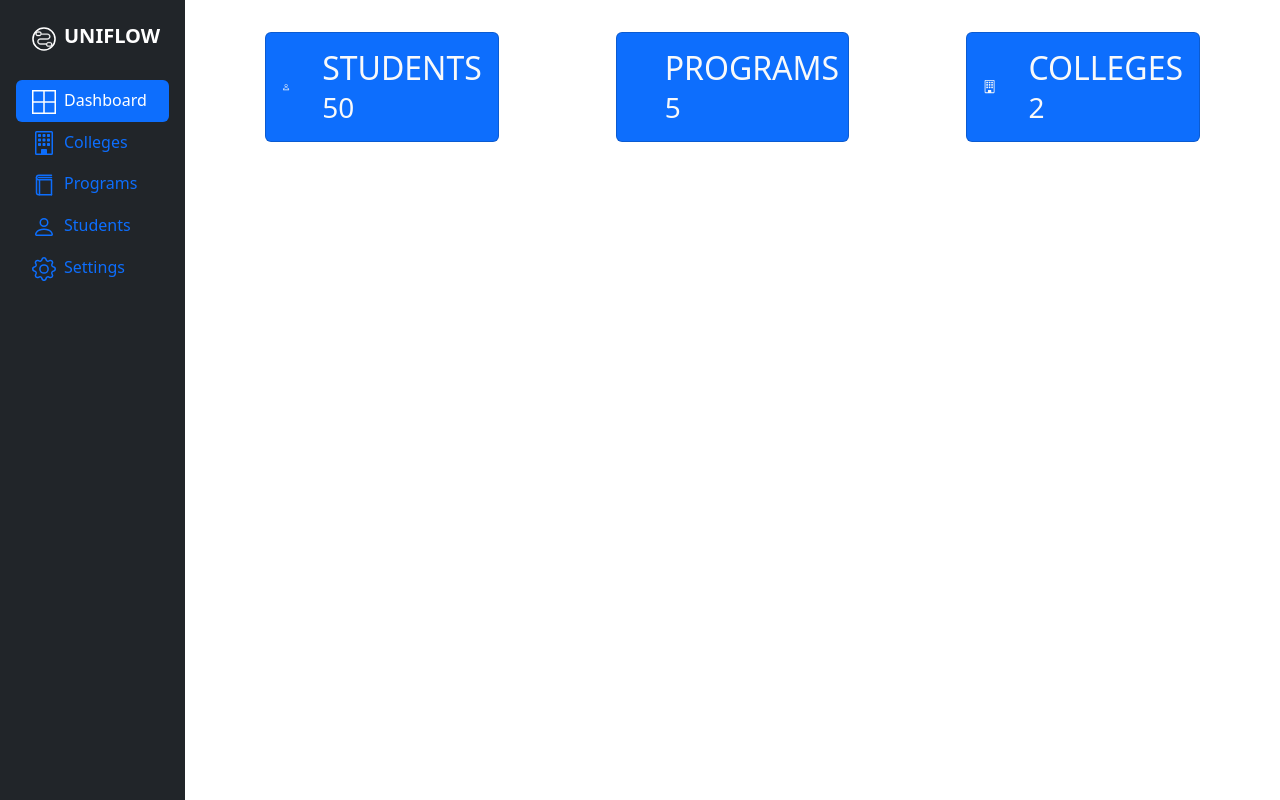
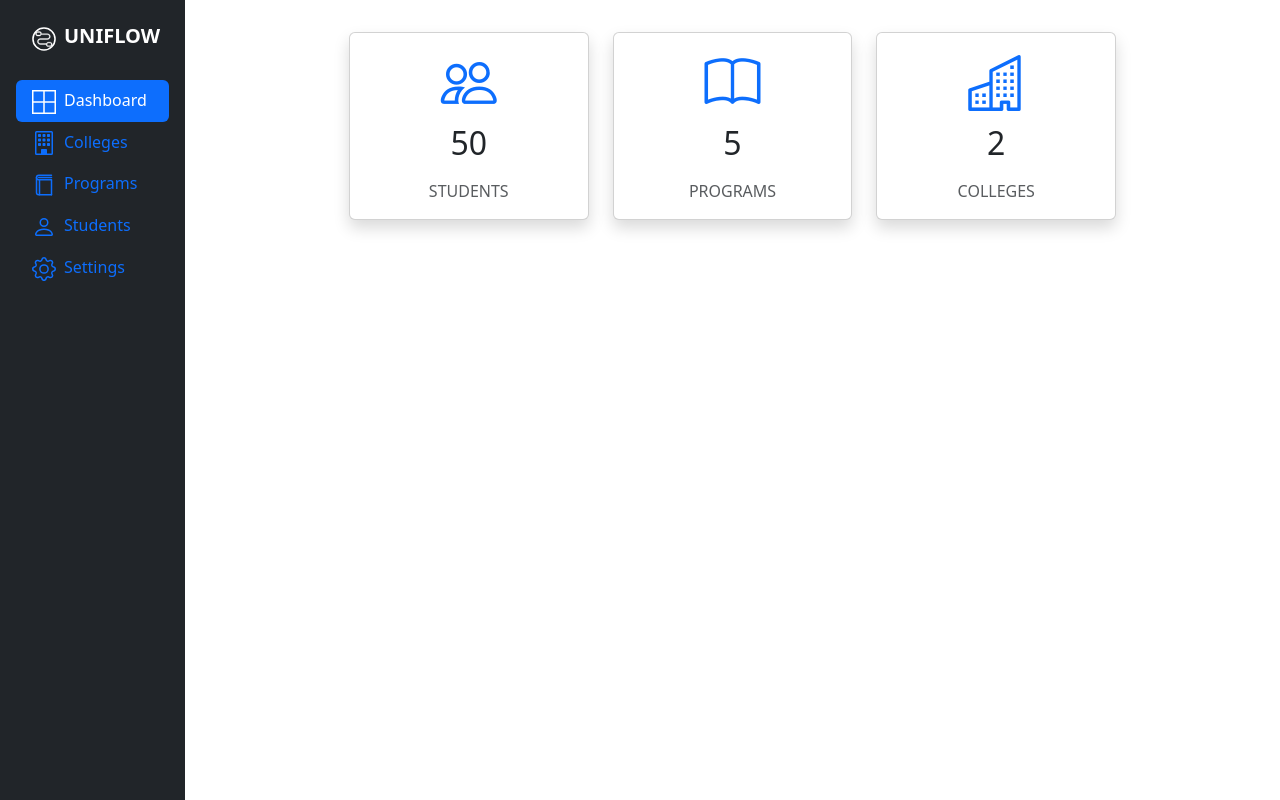
Before and after one commit to KnightmareLeon/simple-student-information-system-webapp, a Flask app: page / in a window 1280 px wide. Run offline with Flask 3, Linux system fonts and the light colour scheme; some libraries are stand-ins or nearby versions.

Commit message:
style(dashboard): change dashboard card style

```diff
--- a/src/views/static/style.css
+++ b/src/views/static/style.css
@@ -77,26 +77,22 @@ tr button{
 tr:hover button{
     visibility: visible;
 }
- .ico-card{
-    position:absolute;
-    top: 0;
-    left:0;
-    bottom:0;
-    right: 0;
-    width: 100%;
-    height: 100%;
-    overflow: hidden;
-  }
-  i{
-    position: relative;
-    right: -50%;
-    top:60%;
-    font-size: 12rem;
-    line-height: 0;
-    opacity: .2;
-    color:rgba(255,255,255,1);
-    z-index: 0;
-   }
+.card {
+    transition: all 0.3s ease;
+}
+
+.card:hover {
+    transform: translateY(-5px);
+    box-shadow: 0 10px 20px rgba(0, 0, 0, .12), 0 4px 8px rgba(0, 0, 0, .06);
+}
+
+.card-body .display-4 {
+    transition: all 0.3s ease;
+}
+
+.card:hover .card-body .display-4 {
+    transform: scale(1.1);
+}
 @keyframes fadeInActive {
     from {
         color: var(--bs-nav-link-color);
--- a/src/views/templates/base.html
+++ b/src/views/templates/base.html
@@ -11,6 +11,8 @@
     <!-- DataTables + Bootstrap 5 CSS -->
     <link rel="stylesheet" href="https://cdnjs.cloudflare.com/ajax/libs/twitter-bootstrap/5.3.3/css/bootstrap.min.css">
     <link rel="stylesheet" href="https://cdn.datatables.net/2.3.4/css/dataTables.bootstrap5.css">
+    <!-- Bootstrap Icons -->
+    <link rel="stylesheet" href="https://cdn.jsdelivr.net/npm/bootstrap-icons@1.13.1/font/bootstrap-icons.min.css">
     <!-- Custom Stylesheet-->
     <link rel="stylesheet" href="{{ url_for('static', filename='style.css') }}">
 </head>
--- a/src/views/templates/dashboard/index.html
+++ b/src/views/templates/dashboard/index.html
@@ -3,9 +3,9 @@
 {% block title %}Uniflow Dashboard{% endblock %}
 
 {% block content %}
-<div class="d-flex px-5 align-items-center flex-nowrap justify-content-between">
-
+<div class="row row-cols-1 row-cols-md-4 g-4 d-flex justify-content-center">
     {% include "dashboard/partials/_student_card.html" %}
     {% include "dashboard/partials/_program_card.html" %}
     {% include "dashboard/partials/_college_card.html" %}
+</div>
 {% endblock %}
--- a/src/views/templates/dashboard/partials/_base_dashboard_card.html
+++ b/src/views/templates/dashboard/partials/_base_dashboard_card.html
@@ -1,11 +1,13 @@
-<div class="card w-25 bg-primary text-light">
-    <div class="d-flex align-items-center">
-        {% block cardicon %}
+<div class="col">
+    <div class="card h-100 text-center shadow">
+        <div class="card-body">
+            <div class="display-4 text-primary mb-2">
+                {% block cardicon %}
 
-        {% endblock %}
-        <div class="card-body text-light">
-            <h2 class="card-title">{{title}}</h2>
-            <h3 class="card-subtitle mb-y">{{total}}</h3>
+                {% endblock %}
+            </div>
+            <h2 class="card-title mb-3">{{total}}</h2>
+            <p class="card-text text-muted">{{title}}</p>
         </div>
     </div>
 </div>
--- a/src/views/templates/dashboard/partials/_college_card.html
+++ b/src/views/templates/dashboard/partials/_college_card.html
@@ -1,14 +1,7 @@
 {% extends "dashboard/partials/_base_dashboard_card.html" %}
 
 {% block cardicon %}
-<svg xmlns="http://www.w3.org/2000/svg" fill="currentColor" class="bi bi-building top-0 start-0 h-100 w-25 px-3" viewBox="0 0 16 16">
-    <path d="M4 2.5a.5.5 0 0 1 .5-.5h1a.5.5 0 0 1 .5.5v1a.5.5 0 0 1-.5.5h-1a.5.5 0 0 1-.5-.5zm3 0a.5.5 0 0 1 .5-.5h1a.5.5 0 0 1 .5.5v1a.5.5 0 0
-    1-.5.5h-1a.5.5 0 0 1-.5-.5zm3.5-.5a.5.5 0 0 0-.5.5v1a.5.5 0 0 0 .5.5h1a.5.5 0 0 0 .5-.5v-1a.5.5 0 0 0-.5-.5zM4 5.5a.5.5 0 0 1 .5-.5h1a.5.5 0 0 1
-    .5.5v1a.5.5 0 0 1-.5.5h-1a.5.5 0 0 1-.5-.5zM7.5 5a.5.5 0 0 0-.5.5v1a.5.5 0 0 0 .5.5h1a.5.5 0 0 0 .5-.5v-1a.5.5 0 0 0-.5-.5zm2.5.5a.5.5 0 0 1
-    .5-.5h1a.5.5 0 0 1 .5.5v1a.5.5 0 0 1-.5.5h-1a.5.5 0 0 1-.5-.5zM4.5 8a.5.5 0 0 0-.5.5v1a.5.5 0 0 0 .5.5h1a.5.5 0 0 0 .5-.5v-1a.5.5 0 0 0-.5-.5zm2.5.5a.5.5
-    0 0 1 .5-.5h1a.5.5 0 0 1 .5.5v1a.5.5 0 0 1-.5.5h-1a.5.5 0 0 1-.5-.5zm3.5-.5a.5.5 0 0 0-.5.5v1a.5.5 0 0 0 .5.5h1a.5.5 0 0 0 .5-.5v-1a.5.5 0 0 0-.5-.5z"/>
-    <path d="M2 1a1 1 0 0 1 1-1h10a1 1 0 0 1 1 1v14a1 1 0 0 1-1 1H3a1 1 0 0 1-1-1zm11 0H3v14h3v-2.5a.5.5 0 0 1 .5-.5h3a.5.5 0 0 1 .5.5V15h3z"/>
-</svg>
+<i class="bi bi-buildings"></i>
 {% endblock %}
 
 {% set title = "COLLEGES" %}
--- a/src/views/templates/dashboard/partials/_program_card.html
+++ b/src/views/templates/dashboard/partials/_program_card.html
@@ -1,15 +1,7 @@
 {% extends "dashboard/partials/_base_dashboard_card.html" %}
 
 {% block cardicon %}
-<svg version="1.1" id="Icons" xmlns="http://www.w3.org/2000/svg" xmlns:xlink="http://www.w3.org/1999/xlink" viewBox="0 0 32 32" xml:space="preserve" class="top-0 start-0 h-100 w-25 px-3">
-    <style type="text/css">
-        .st0{fill:none;stroke:currentColor;stroke-width:2;stroke-linecap:round;stroke-linejoin:round;stroke-miterlimit:10;}
-    </style>
-    <path class="st0" d="M26,3H9C7.3,3,6,4.3,6,6v0c0,1.7,1.3,3,3,3h17v20"/>
-    <path class="st0" d="M26,29H9c-1.7,0-3-1.3-3-3v0V6"/>
-    <line class="st0" x1="26" y1="6" x2="9" y2="6"/>
-    <line class="st0" x1="10" y1="9" x2="10" y2="29"/>
-</svg>
+<i class="bi bi-book"></i>
 {% endblock %}
 
 {% set title = "PROGRAMS" %}
--- a/src/views/templates/dashboard/partials/_student_card.html
+++ b/src/views/templates/dashboard/partials/_student_card.html
@@ -1,10 +1,7 @@
 {% extends "dashboard/partials/_base_dashboard_card.html" %}
 
 {% block cardicon %}
-<svg xmlns="http://www.w3.org/2000/svg" fill="currentColor" class="bi bi-person top-0 start-0 h-100 w-25 px-3" viewBox="0 0 16 16">
-    <path d="M8 8a3 3 0 1 0 0-6 3 3 0 0 0 0 6m2-3a2 2 0 1 1-4 0 2 2 0 0 1 4 0m4 8c0 1-1 1-1 1H3s-1 0-1-1 1-4 6-4 6 3 6 4m-1-.004c-.001-.246-.154-.986-.832-1.664C11.516 10.68 10.289
-    10 8 10s-3.516.68-4.168 1.332c-.678.678-.83 1.418-.832 1.664z"/>
-</svg>
+<i class="bi bi-people"></i>
 {% endblock %}
 
 {% set title = "STUDENTS" %}
--- a/src/views/templates/table_base.html
+++ b/src/views/templates/table_base.html
@@ -15,7 +15,7 @@
     </button>
 </div>
 <div class="table-responsive flex-grow-1">
-    <table id="{{header_var}}Table" class="table table-striped table-hover">
+    <table id="{{header_var}}Table" class="table shadow table-striped table-hover">
         <thead>
             <tr>
                 {% block tableheader %}
```
